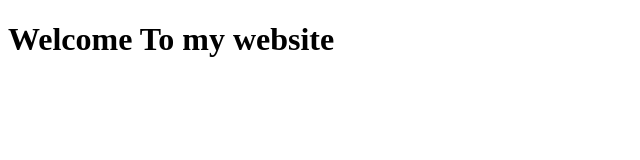
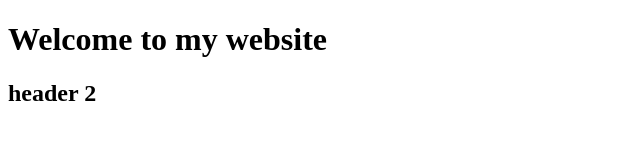
Before and after one commit to Ian-Danas/second-day, a plain HTML site: page index.html in a window 1280 px wide. Shown: the whole page, without its empty margins (0-640 px from the left). Drawn offline with Linux system fonts and the light colour scheme.

Commit message:
adding subheader

```diff
--- a/index.html
+++ b/index.html
@@ -2,6 +2,7 @@
 <html>
     <head></head>
     <body>
-        <h1>Welcome To my website</h1>
+        <h1>Welcome to my website</h1>
+        <h2>header 2 </h2>
     </body>
 </html>
```
